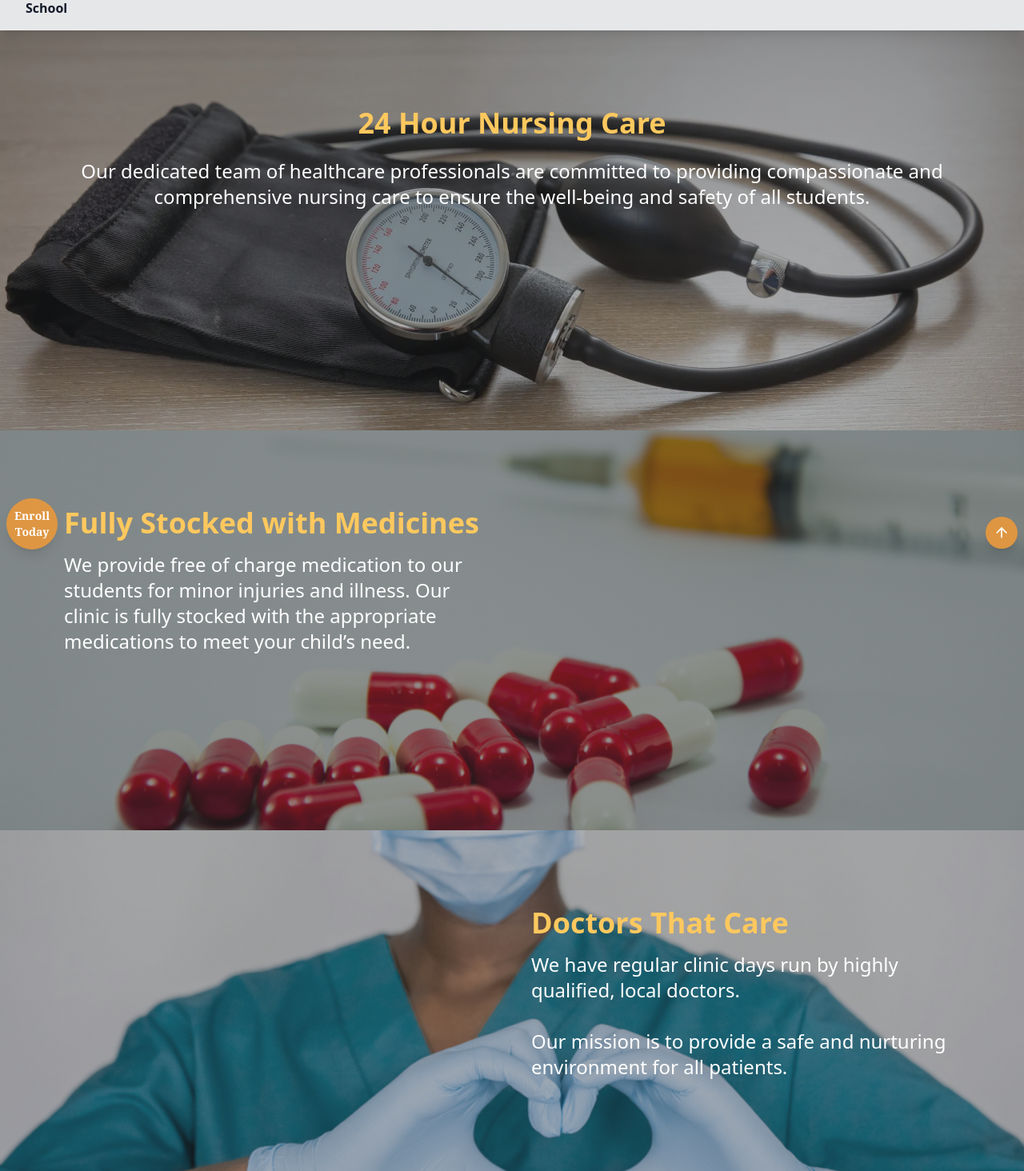
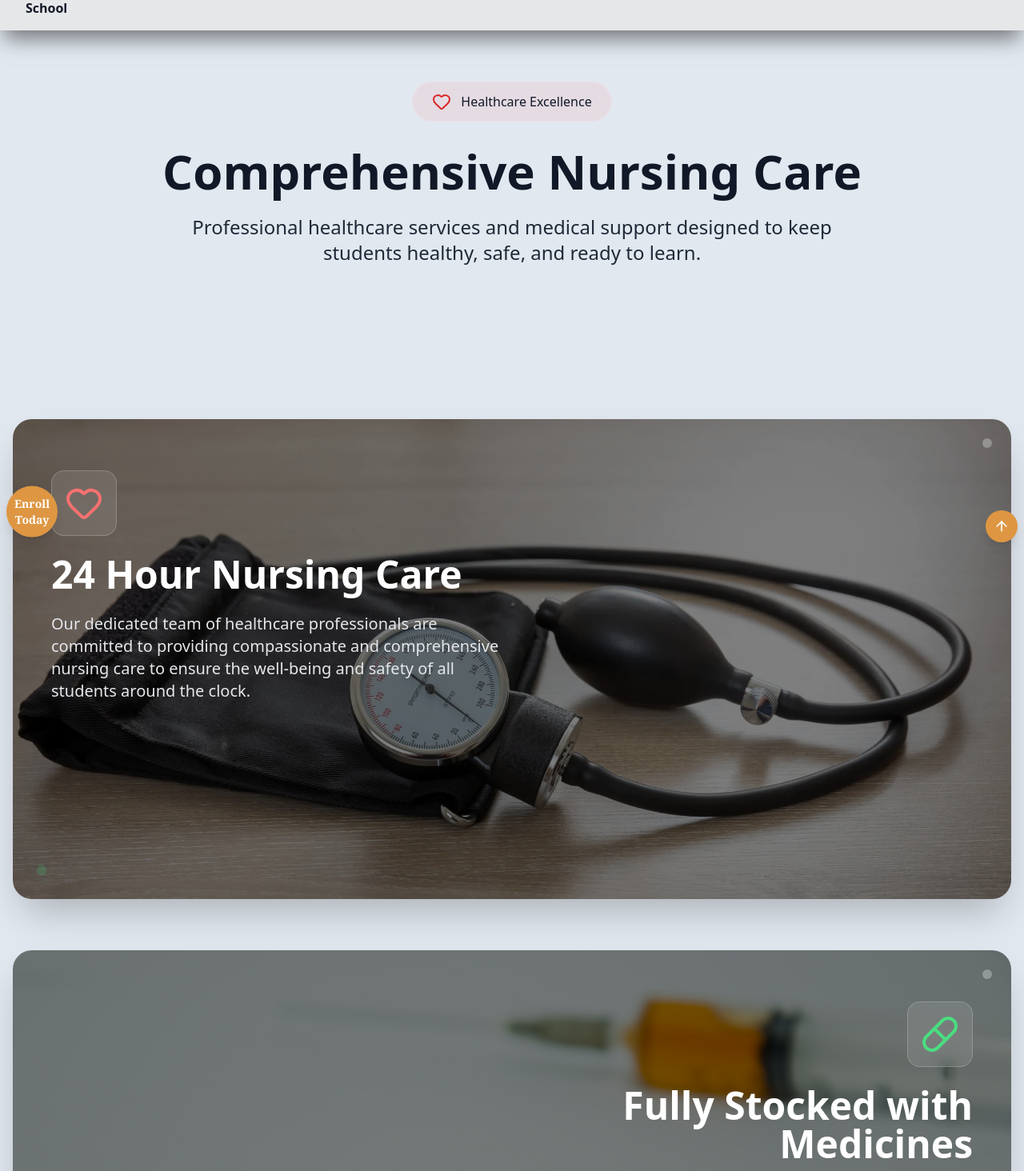
Before and after one commit to Nyakio-Eva/PGJA-site, a React (Vite) app in the folder pgja-site/: page /student-life/nursing-care in a window 1280 px wide. Shown: the part 66-1530 px from the top of the page at 80% size. Built offline with nearby package versions, Linux system fonts and the light colour scheme.

Commit message:
edit studentlife component pages layout and colors

```diff
--- a/pgja-site/src/components/Footer.tsx
+++ b/pgja-site/src/components/Footer.tsx
@@ -129,7 +129,7 @@ export default function Footer() {
                 </div>
 
                 {/* Floating Circle Button */}
-                <div className="fixed bottom-8 left-10 z-50 transform -translate-x-1/2 animate-bounce">
+                <div className="fixed bottom-12 left-10 z-50 transform -translate-x-1/2 animate-bounce">
                     <Link
                         to="https://enquireto.pioneergroupofschools.co.ke/SignIn?ReturnUrl=%2F"
                         className="w-16 h-16 bg-[#de9642] text-white hover:bg-[#bfd5ee] hover:text-gray-900 transition-colors shadow-lg rounded-full flex items-center justify-center mx-auto text-center text-sm font-extrabold font-serif"
@@ -139,7 +139,7 @@ export default function Footer() {
                     </Link>
                 </div>
                 {/* Scroll to Top */}
-                <div className="fixed bottom-12 right-2 z-50">
+                <div className="fixed bottom-14 right-2 z-50">
                     <button
                         className="bg-[#de9642] backdrop-blur-md w-10 h-10 rounded-full hover:bg-opacity-70 transition-all duration-300 flex items-center justify-center shadow-lg"
                         onClick={() => window.scrollTo({ top: 0, behavior: 'smooth' })}
--- a/pgja-site/src/components/Navigation.tsx
+++ b/pgja-site/src/components/Navigation.tsx
@@ -177,7 +177,7 @@ export default function Navbar() {
   );
 
   return (
-    <nav className="bg-[#e6e7e9ff] text-gray-800 shadow-lg relative">
+    <nav className="bg-[#e6e7e9ff] text-gray-800 shadow-[0_15px_25px_-5px_rgba(0,0,0,0.5)] relative z-50">
       <div className="w-full px-6 flex items-center justify-between h-full relative py-4">
         {/* Logo */}
         <div
--- a/pgja-site/src/components/NursingCare.tsx
+++ b/pgja-site/src/components/NursingCare.tsx
@@ -1,78 +1,163 @@
-import React from "react";
+import React from 'react';
+import { Heart, Pill, Stethoscope } from 'lucide-react';
 
-const NursingCare: React.FC = () => {
-  return (
-    <section className="w-full text-white">
-      {/* Section 1: Overview */}
+interface NursingFeatureProps {
+  title: string;
+  description: string;
+  icon: React.ReactNode;
+  bgImage: string;
+  reverse?: boolean;
+}
+
+const NursingFeature: React.FC<NursingFeatureProps> = ({
+  title,
+  description,
+  icon,
+  bgImage,
+  reverse = false
+}) => (
+  <div className="relative overflow-hidden rounded-3xl shadow-2xl min-h-[500px] lg:min-h-[600px]">
+    {/* Background Image with Overlay */}
     <div
-        className="bg-cover bg-center bg-no-repeat bg-fixed min-h-[500px]"
-        style={{
-          backgroundImage:
-            "linear-gradient(rgba(42, 44, 46, 0.51), rgba(42,44,46,0.36)), url('/nursing1.webp')",
-        }}
-      >
-        <div className="max-w-6xl mx-auto px-4 py-24 text-center">
-          <h2 className="text-4xl font-bold text-[#FDC85E]">24 Hour Nursing Care</h2>
-          <p className="mt-6 text-lg md:text-2xl">
-            Our dedicated team of healthcare professionals are committed to
-            providing compassionate and comprehensive nursing care to ensure
-            the well-being and safety of all students.
-          </p>
+      className="absolute inset-0 bg-cover bg-center"
+      style={{ backgroundImage: `url(${bgImage})` }}
+    />
+    <div className="absolute inset-0 bg-black opacity-50" />
+
+    {/* Content */}
+    <div className="relative z-10 h-full flex items-center">
+      <div className="w-full px-6 py-12 lg:px-12 lg:py-16">
+        <div className={`grid grid-cols-1 lg:grid-cols-12 gap-8 items-center ${reverse ? 'lg:text-right' : ''}`}>
+          {/* Content Column */}
+          <div className={`lg:col-span-6 ${reverse ? 'lg:col-start-7' : 'lg:col-start-1'} space-y-6`}>
+            {/* Icon */}
+            <div className={`flex ${reverse ? 'lg:justify-end' : 'lg:justify-start'} justify-center`}>
+              <div className="p-4 bg-white/10 backdrop-blur-md rounded-2xl border border-white/20">
+                {icon}
               </div>
             </div>
 
-      {/* Section 2: Medicines */}
-      <div
-        className="bg-cover bg-center bg-no-repeat bg-fixed min-h-[500px] "
-        style={{
-          backgroundImage:
-            "linear-gradient(rgba(42,44,46,0.51), rgba(42,44,46,0.51)), url('/nursing2.webp')",
-        }}
-      >
-        <div className="max-w-6xl mx-auto px-4 py-24 flex flex-col lg:flex-row items-center gap-12">
-          {/* Text */}
-          <div className="w-full lg:w-1/2">
-            <h2 className="text-3xl md:text-4xl font-bold text-[#FDC85E]">
-              Fully Stocked with Medicines
+            {/* Title */}
+            <h2 className="text-3xl md:text-4xl lg:text-5xl font-bold text-white leading-tight">
+              {title}
             </h2>
-            <p className="mt-4 text-lg md:text-2xl">
-              We provide free of charge medication to our students for minor
-              injuries and illness. Our clinic is fully stocked with the
-              appropriate medications to meet your child’s need.
+
+            {/* Description */}
+            <p className="text-lg md:text-xl text-gray-200 leading-relaxed max-w-2xl">
+              {description}
             </p>
+
+            {/* Decorative Element */}
+            <div className={`w-20 h-1 bg-gradient-to-r from-green-400 to-blue-500 rounded-full ${reverse ? 'lg:ml-auto' : ''} mx-auto lg:mx-0`} />
           </div>
-          {/* Empty space / optional image */}
-          <div className="w-full lg:w-1/2"></div>
+
+          {/* Empty Column for Spacing */}
+          <div className={`lg:col-span-6 ${reverse ? 'lg:col-start-1' : 'lg:col-start-7'}`} />
+        </div>
       </div>
     </div>
 
-      {/* Section 3: Doctors */}
-      <div
-        className="bg-cover bg-center bg-no-repeat bg-fixed  min-h-[500px]"
-        style={{
-          backgroundImage:
-            "linear-gradient(rgba(42,44,46,0.37), rgba(42,44,46,0.37)), url('/nursing3.webp')",
-        }}
-      >
-        <div className="max-w-6xl mx-auto px-4 py-24 flex flex-col lg:flex-row items-center gap-12">
-          {/* Empty space / optional image */}
-          <div className="w-full lg:w-1/2"></div>
-          {/* Text */}
-          <div className="w-full lg:w-1/2">
-            <h2 className="text-3xl md:text-4xl font-bold text-[#FDC85E]">
-              Doctors That Care
-            </h2>
-            <p className="mt-4 text-lg md:text-2xl">
-              We have regular clinic days run by highly qualified, local doctors.
-              <br className="hidden md:block" />
-              <br />
-              Our mission is to provide a safe and nurturing environment for all
-              patients.
+    {/* Floating Elements */}
+    <div className="absolute top-6 right-6 w-3 h-3 bg-white/30 rounded-full animate-pulse" />
+    <div className="absolute bottom-8 left-8 w-2 h-2 bg-green-400/50 rounded-full animate-ping" />
+  </div>
+);
+
+const NursingCare: React.FC = () => {
+  const nursingFeatures = [
+    {
+      title: "24 Hour Nursing Care",
+      description: "Our dedicated team of healthcare professionals are committed to providing compassionate and comprehensive nursing care to ensure the well-being and safety of all students around the clock.",
+      icon: <Heart className="w-12 h-12 text-red-400" />,
+      bgImage: "/nursing1.webp",
+      reverse: false
+    },
+    {
+      title: "Fully Stocked with Medicines",
+      description: "We provide free of charge medication to our students for minor injuries and illness. Our clinic is fully stocked with the appropriate medications to meet your child's needs and ensure quick recovery.",
+      icon: <Pill className="w-12 h-12 text-green-400" />,
+      bgImage: "/nursing2.webp",
+      reverse: true
+    },
+    {
+      title: "Doctors That Care",
+      description: "We have regular clinic days run by highly qualified, local doctors. Our mission is to provide a safe and nurturing environment for all patients with professional medical expertise available when needed.",
+      icon: <Stethoscope className="w-12 h-12 text-blue-400" />,
+      bgImage: "/nursing3.webp",
+      reverse: false
+    }
+  ];
+
+  return (
+    <div className="min-h-screen bg-slate-200">
+      {/* Hero Section */}
+      <div className="relative overflow-hidden">
+        <div className="relative z-10 container mx-auto px-4 py-16">
+          <div className="text-center max-w-4xl mx-auto">
+            <div className="inline-flex items-center gap-3 bg-red-400/10 backdrop-blur-md rounded-full px-6 py-3 mb-8 border border-white/20">
+              <Heart className="w-6 h-6 text-red-600" />
+              <span className="text-gray-900 font-medium">Healthcare Excellence</span>
+            </div>
+
+            <h1 className="text-4xl md:text-5xl lg:text-6xl font-bold mb-6 text-gray-900">
+              Comprehensive Nursing Care
+            </h1>
+
+            <p className="text-xl md:text-2xl text-gray-800 leading-relaxed mb-8">
+              Professional healthcare services and medical support designed to keep students healthy, safe, and ready to learn.
             </p>
           </div>
         </div>
       </div>
-    </section>
+
+      {/* Nursing Features */}
+      <div className="container mx-auto px-4 py-16 lg:py-24">
+        <div className="space-y-12 lg:space-y-16">
+          {nursingFeatures.map((feature, index) => (
+            <div key={index} className="w-full">
+              <NursingFeature
+                title={feature.title}
+                description={feature.description}
+                icon={feature.icon}
+                bgImage={feature.bgImage}
+                reverse={feature.reverse}
+              />
+            </div>
+          ))}
+        </div>
+      </div>
+
+      {/* Bottom CTA Section */}
+      <div className="relative overflow-hidden">
+        <div className="absolute inset-0 bg-gradient-to-r from-green-600/20 to-blue-600/20" />
+        <div className="relative z-10 container mx-auto px-4 py-16">
+          <div className="text-center max-w-3xl mx-auto">
+            <h2 className="text-3xl md:text-4xl font-bold text-gray-900 mb-6">
+              Your Child's Health is Our Priority
+            </h2>
+            <p className="text-xl text-gray-800 leading-relaxed mb-8">
+              Our comprehensive healthcare services ensure that students receive the medical attention they need, when they need it, in a caring and professional environment.
+            </p>
+
+            {/* Trust Indicators */}
+            <div className="flex flex-wrap justify-center gap-8 items-center opacity-70">
+              <div className="flex items-center gap-2 text-gray-900 bg-blue-400/10 rounded-xl p-2">
+                <Heart className="w-5 h-5 text-red-400" />
+                <span className="text-sm font-medium">24/7 Care</span>
+              </div>
+              <div className="flex items-center gap-2 text-gray-900 bg-blue-400/10 rounded-xl p-2">
+                <Pill className="w-5 h-5 text-green-400" />
+                <span className="text-sm font-medium">Free Medication</span>
+              </div>
+              <div className="flex items-center gap-2 text-gray-900 bg-blue-400/10 rounded-xl p-2">
+                <Stethoscope className="w-5 h-5 text-blue-400" />
+                <span className="text-sm font-medium">Qualified Doctors</span>
+              </div>
+            </div>
+          </div>
+        </div>
+      </div>
+    </div>
   );
 };
 
```
Also changed, not shown: pgja-site/src/components/Aviator.tsx (+13 -4 lines), pgja-site/src/components/BoardingLife.tsx (+17 -17 lines), pgja-site/src/components/Chaplaincy.tsx (+16 -10 lines), pgja-site/src/components/Coder.tsx (+16 -6 lines), pgja-site/src/components/SafetySecurity.tsx (+18 -65 lines), pgja-site/src/components/SeaFarer.tsx (+4 -4 lines), pgja-site/src/pages/Pathways.tsx (+6 -6 lines), pgja-site/src/pages/StudentLife.tsx (+8 -8 lines), pgja-site/public/sciencelab.jpg (added). Lines whose indentation alone changed are shown as unchanged.
